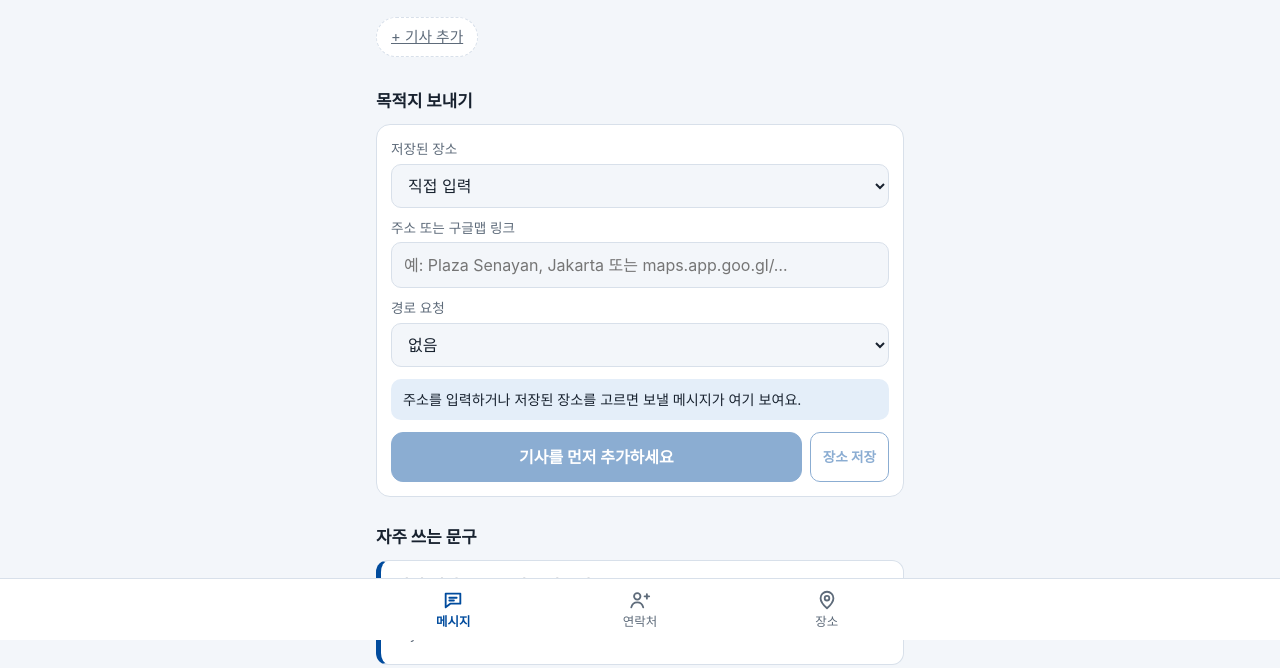
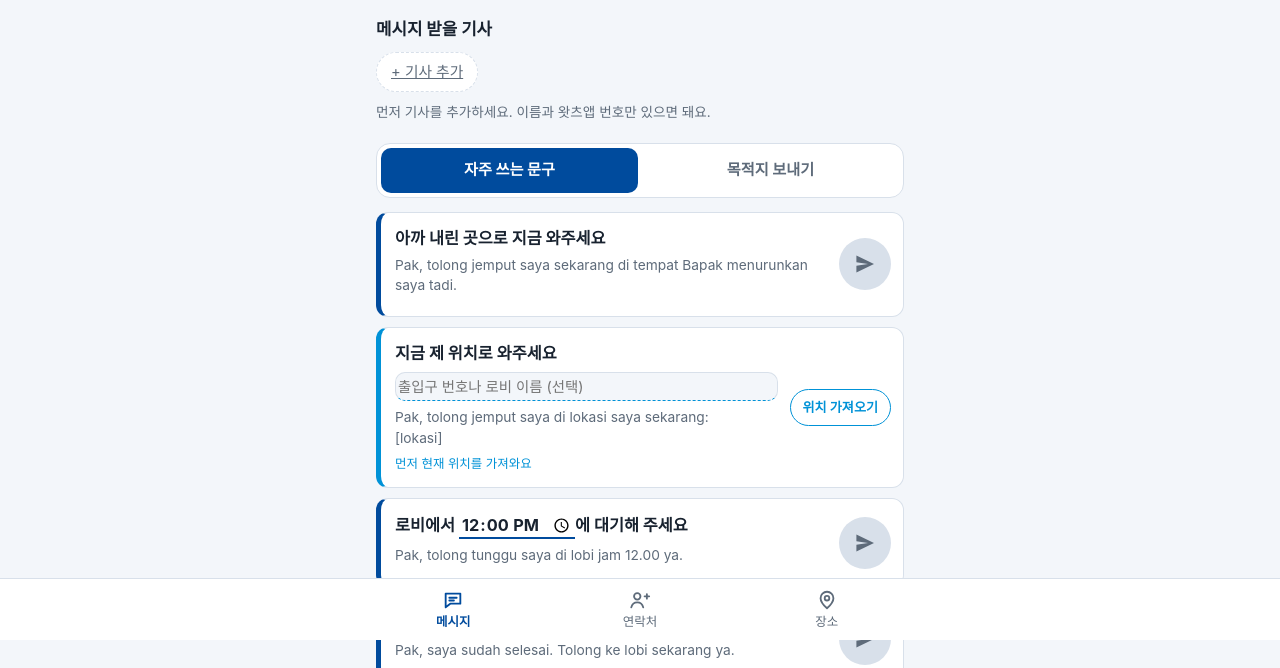
Before and after one commit to khkimm-bit/SiapJakarta, a plain HTML site: page BicaraSopir/index.html in a window 1280 px wide. Shown: the part 160-828 px from the top of the page. Drawn offline with Linux system fonts and the light colour scheme; a web font is replaced by a local one.

Commit message:
Add files via upload

```diff
--- a/BicaraSopir/index.html
+++ b/BicaraSopir/index.html
@@ -67,6 +67,11 @@ section[hidden]{display:none}
 .chips{display:flex;gap:8px;overflow-x:auto;padding-bottom:4px}
 .chip{flex:none;border:1.5px solid var(--line);background:var(--surface);color:var(--ink);border-radius:999px;padding:8px 14px;font:inherit;font-size:.92rem;cursor:pointer}
 .chip[aria-pressed="true"]{border-color:var(--accent);background:var(--accent-soft);font-weight:700}
+.chiphead{margin-top:0}
+.mode{display:grid;grid-template-columns:1fr 1fr;gap:4px;background:var(--surface);border:1px solid var(--line);border-radius:14px;padding:4px;margin:20px 0 14px}
+.mode button{font:inherit;font-weight:700;font-size:.95rem;border:none;border-radius:10px;padding:11px 8px;background:transparent;color:var(--muted);cursor:pointer}
+.mode button[aria-selected="true"]{background:var(--accent);color:var(--accent-ink)}
+.chip svg{width:16px;height:16px;vertical-align:-3px;margin-right:5px}
 .chip.add{border-style:dashed;color:var(--muted)}
 
 /* dropoff strip */
@@ -150,10 +155,16 @@ nav a.sosnav[aria-current="page"]{color:var(--sos)}
   <h1><a class="logo" href="https://khkimm-bit.github.io/SiapJakarta/" target="_blank" rel="noopener" aria-label="Siap Jakarta 열기 (새 창)"></a>SIAP Jalan<a class="hdrbtn sos" href="#sos"><svg viewBox="0 0 24 24" fill="none" stroke="currentColor" stroke-width="2.2" stroke-linecap="round" stroke-linejoin="round" aria-hidden="true"><path d="M12 21s-7-6.2-7-11a7 7 0 0 1 14 0c0 4.8-7 11-7 11z"/><path d="M12 7v4M12 13.5v.01"/></svg>긴급 위치</a></h1>
   <p class="sub">자카르타 출장자 이동 도우미. 문구를 누르면 왓츠앱이 열리고 인도네시아어 메시지가 채워져요. 왓츠앱에서 전송만 누르세요.</p>
 
-  <div class="chips" id="driverChips"></div>
+  <h2 class="chiphead">메시지 받을 기사</h2>
+  <div class="chips" id="driverChips" role="group" aria-label="메시지 받을 기사"></div>
+  <p class="hint" id="driverHint"></p>
 
+  <div class="mode" role="tablist" aria-label="보낼 메시지 종류">
+    <button role="tab" id="t-phrases" data-mode="phrases" aria-controls="m-phrases">자주 쓰는 문구</button>
+    <button role="tab" id="t-dest" data-mode="dest" aria-controls="m-dest">목적지 보내기</button>
+  </div>
 
-  <h2>목적지 보내기</h2>
+  <div id="m-dest" role="tabpanel" aria-labelledby="t-dest" hidden>
   <div class="panel">
     <label for="placeSel">저장된 장소</label>
     <select class="full" id="placeSel"></select>
@@ -177,9 +188,11 @@ nav a.sosnav[aria-current="page"]{color:var(--sos)}
       <button class="btn ghost sm" id="destSave">장소 저장</button>
     </div>
   </div>
+  </div>
 
-  <h2>자주 쓰는 문구</h2>
+  <div id="m-phrases" role="tabpanel" aria-labelledby="t-phrases">
   <div class="tickets" id="tickets"></div>
+  </div>
 </section>
 
 <!-- SOS -->
@@ -353,7 +366,10 @@ function updateTicket(id){
 
 /* ---------- driver tab ---------- */
 function renderChips(){
-  const c=S.drivers.map(d=>'<button class="chip" data-driver="'+d.id+'" aria-pressed="'+(d.id===S.active)+'">'+esc(d.name)+'</button>').join('');
+  const car='<svg viewBox="0 0 24 24" fill="none" stroke="currentColor" stroke-width="2" stroke-linecap="round" stroke-linejoin="round" aria-hidden="true"><path d="M5 17h14M6 17l1.5-6h9L18 17"/><circle cx="7.5" cy="17.5" r="1.5"/><circle cx="16.5" cy="17.5" r="1.5"/></svg>';
+  const c=S.drivers.map(d=>'<button class="chip" data-driver="'+d.id+'" aria-pressed="'+(d.id===S.active)+'">'+car+esc(d.name)+'</button>').join('');
+  const a=driver();
+  $('driverHint').textContent=a?'아래 메시지는 모두 '+a.name+' 기사(+'+norm(a.phone)+')에게 보내져요.':'먼저 기사를 추가하세요. 이름과 왓츠앱 번호만 있으면 돼요.';
   $('driverChips').innerHTML=c+'<a class="chip add" href="#contacts">+ 기사 추가</a>';
 }
 function renderPlaces(){
@@ -437,7 +453,14 @@ function route(){
 window.addEventListener('hashchange',route);
 
 /* ---------- events ---------- */
+function setMode(m){
+  if(m!=='dest')m='phrases';S.mode=m;save();
+  $('m-phrases').hidden=m!=='phrases';$('m-dest').hidden=m!=='dest';
+  document.querySelectorAll('[data-mode]').forEach(b=>{const on=b.dataset.mode===m;b.setAttribute('aria-selected',String(on));b.tabIndex=on?0:-1});
+}
 document.addEventListener('click',e=>{
+  const md=e.target.closest('[data-mode]');
+  if(md){setMode(md.dataset.mode);return}
   const chip=e.target.closest('[data-driver]');
   if(chip){S.active=chip.dataset.driver;save();renderDriverTab();return}
   if(e.target.closest('[data-locate]')){locate(p=>{here=p;renderTickets();renderSOS();toast('현재 위치를 확인했어요.')});return}
@@ -488,7 +511,7 @@ $('resetAll').addEventListener('click',()=>{
   S=clone(DEFAULTS);here=null;save();renderAll();toast('모든 데이터를 지웠어요.');
 });
 
-renderAll();route();
+renderAll();setMode(S.mode);route();
 })();
 </script>
 </body>
```
